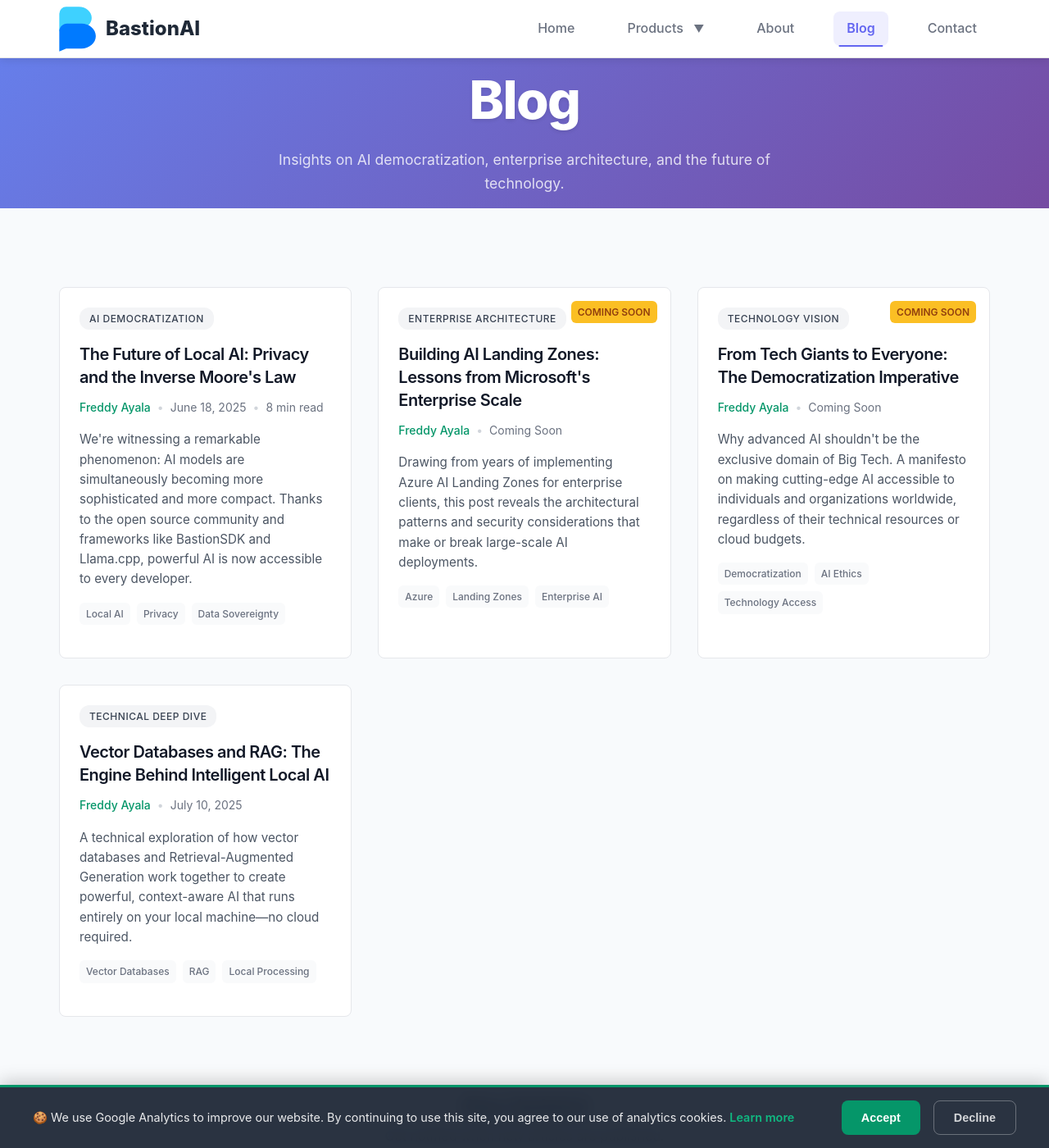
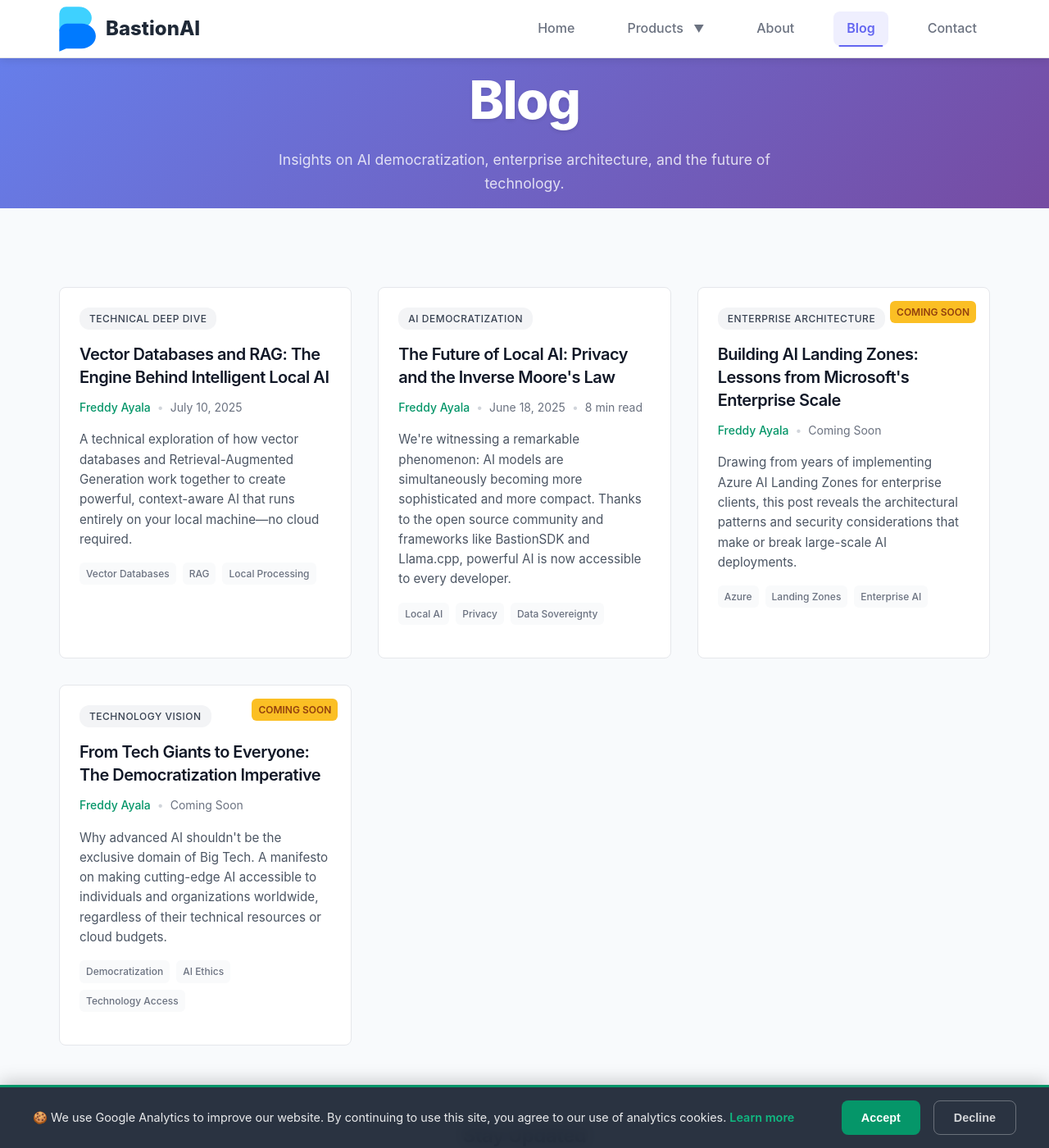
Before and after one commit to BastionAI/bastionai.github.io, a Jekyll site: the page built from blog.md, in a window 1280 px wide and 1400 px high. Shown: the whole window at 82% size. Built offline with Jekyll 4.4.1, drawn with Linux system fonts in a browser that asks for light colours; part of the change alters nothing that is shown.

```diff
--- a/blog.md
+++ b/blog.md
@@ -4,6 +4,13 @@ title: "Blog"
 description: "Insights on AI democratization, enterprise architecture, and the future of technology from BastionAI's founder."
 permalink: /blog/
 blog_posts:
+  - title: "Vector Databases and RAG: The Engine Behind Intelligent Local AI"
+    category: "Technical Deep Dive"
+    author: "Freddy Ayala"
+    date: 2025-07-10
+    url: "/blog/vector-databases-and-rag/"
+    description: "A technical exploration of how vector databases and Retrieval-Augmented Generation work together to create powerful, context-aware AI that runs entirely on your local machine—no cloud required."
+    tags: ["Vector Databases", "RAG", "Local Processing"]
   - title: "The Future of Local AI: Privacy and the Inverse Moore's Law"
     category: "AI Democratization"
     author: "Freddy Ayala"
@@ -27,13 +34,6 @@ blog_posts:
     description: "Why advanced AI shouldn't be the exclusive domain of Big Tech. A manifesto on making cutting-edge AI accessible to individuals and organizations worldwide, regardless of their technical resources or cloud budgets."
     tags: ["Democratization", "AI Ethics", "Technology Access"]
     status: "coming-soon"
-  - title: "Vector Databases and RAG: The Engine Behind Intelligent Local AI"
-    category: "Technical Deep Dive"
-    author: "Freddy Ayala"
-    date: 2025-07-10
-    url: "/blog/vector-databases-and-rag/"
-    description: "A technical exploration of how vector databases and Retrieval-Augmented Generation work together to create powerful, context-aware AI that runs entirely on your local machine—no cloud required."
-    tags: ["Vector Databases", "RAG", "Local Processing"]
 ---
 
 {% include components/header.html
```
